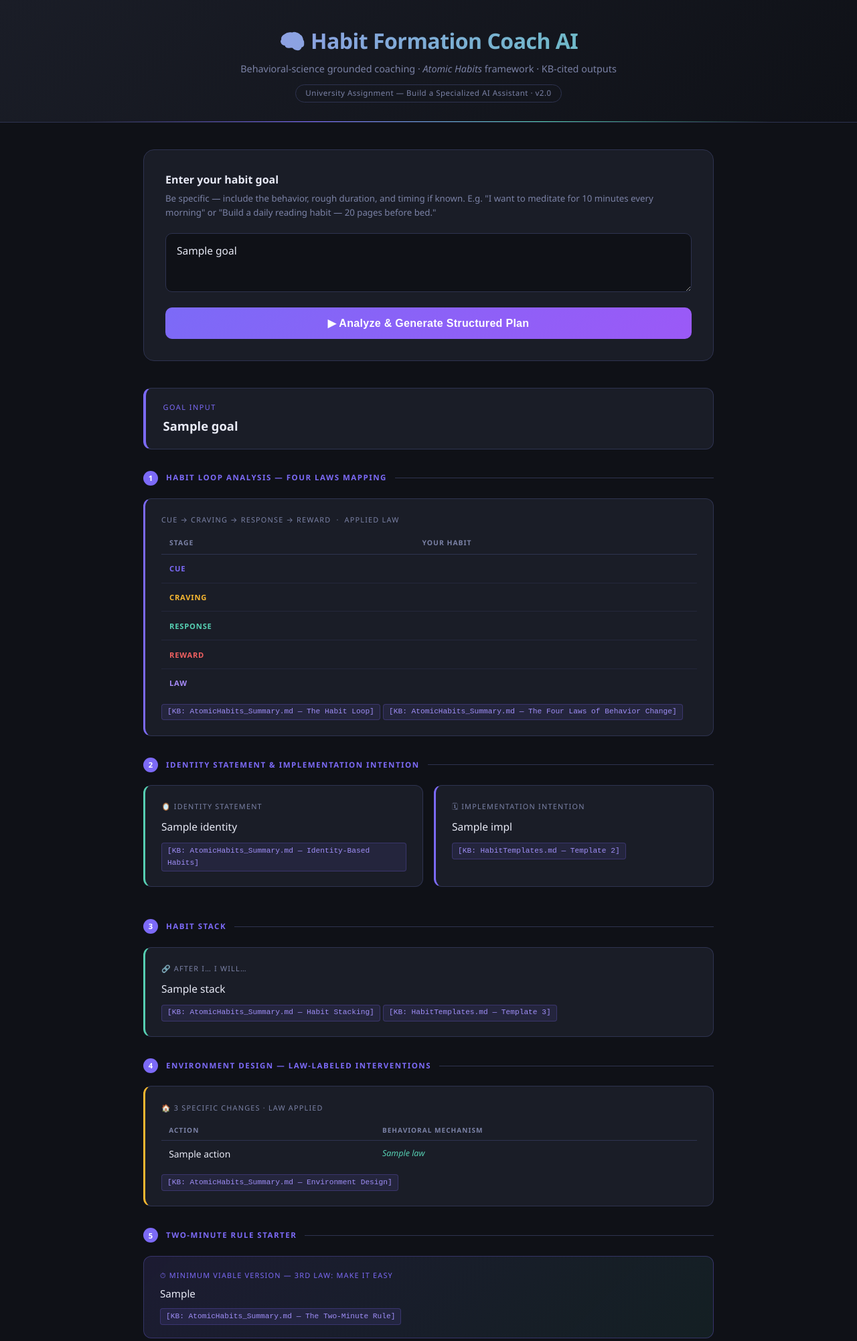
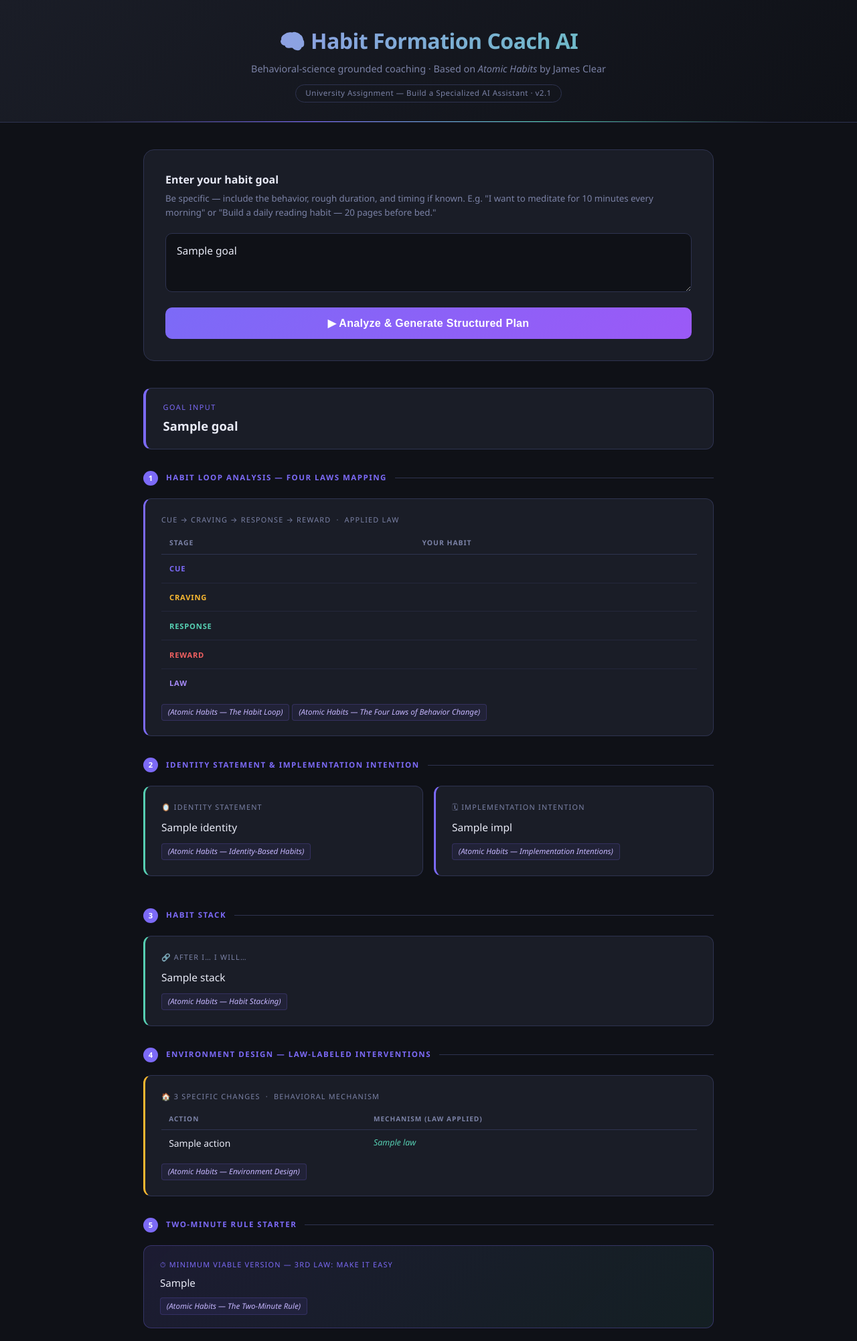
Before and after one commit to PragatiAN1109/habit-formation-coach-ai, a Flask app: template app/templates/index.html in a window 1280 px wide. Shown: the top 2002 px of the page at 67% size. Run offline with Flask 3, Linux system fonts and the light colour scheme; the template is opened without the code that fills it: most values are stand-ins (such as "Sample title", 1, 10 or a date in 2020).

Commit message:
refactor(app): update index.html v2.1 — academic citation tags, no KB file references, "References" panel

```diff
--- a/app/templates/index.html
+++ b/app/templates/index.html
@@ -136,14 +136,30 @@
     .card.accent-left  { border-left: 3px solid var(--accent); }
     .card.accent-teal  { border-left: 3px solid var(--accent2); }
     .card.accent-gold  { border-left: 3px solid var(--accent3); }
-    .card.accent-red   { border-left: 3px solid var(--danger); }
 
     .card-label {
       font-size: 0.68rem; text-transform: uppercase;
       letter-spacing: 1.2px; color: var(--muted); margin-bottom: 0.6rem;
     }
     .card-body { font-size: 0.97rem; color: var(--text); line-height: 1.65; }
-    .card-body strong { color: #a78bfa; }
+
+    /* ── Citation tag — academic style ──────────────── */
+    .cite {
+      display: inline-block; margin-top: 0.65rem;
+      font-size: 0.72rem; color: #c4b5fd;
+      background: rgba(124,106,247,0.08);
+      border: 1px solid rgba(124,106,247,0.2);
+      border-radius: 4px; padding: 0.15rem 0.55rem;
+      font-style: italic;
+    }
+    .cite-nonbook {
+      display: inline-block; margin-top: 0.65rem;
+      font-size: 0.72rem; color: var(--muted);
+      background: rgba(123,130,166,0.08);
+      border: 1px solid rgba(123,130,166,0.2);
+      border-radius: 4px; padding: 0.15rem 0.55rem;
+      font-style: italic;
+    }
 
     /* ── Habit Loop Table ────────────────────────────── */
     .loop-table { width: 100%; border-collapse: collapse; font-size: 0.88rem; margin-top: 0.5rem; }
@@ -155,17 +171,14 @@
     }
     .loop-table td { padding: 0.6rem 0.75rem; border-bottom: 1px solid rgba(46,51,80,0.5); vertical-align: top; }
     .loop-table tr:last-child td { border-bottom: none; }
-    .loop-stage {
-      font-size: 0.7rem; font-weight: 800; letter-spacing: 0.8px;
-      text-transform: uppercase; white-space: nowrap;
-    }
+    .loop-stage { font-size: 0.7rem; font-weight: 800; letter-spacing: 0.8px; text-transform: uppercase; white-space: nowrap; }
     .stage-cue      { color: #7c6af7; }
     .stage-craving  { color: #f7b731; }
     .stage-response { color: #56cfb2; }
     .stage-reward   { color: #f06060; }
     .stage-law      { color: #a78bfa; }
-    .loop-value     { color: var(--text); }
-    .loop-law       { color: #a78bfa; font-size: 0.82rem; font-style: italic; }
+    .loop-value { color: var(--text); }
+    .loop-law   { color: #a78bfa; font-size: 0.82rem; font-style: italic; }
 
     /* ── 2-col grid ──────────────────────────────────── */
     .two-col { display: grid; grid-template-columns: 1fr 1fr; gap: 1rem; margin-bottom: 1rem; }
@@ -199,23 +212,17 @@
       border-radius: 10px; padding: 0.75rem 0.25rem; text-align: center;
     }
     .t-name { font-size: 0.6rem; text-transform: uppercase; color: var(--muted); letter-spacing: 0.5px; }
-    .t-box  {
-      width: 26px; height: 26px; margin: 0.4rem auto 0;
-      border: 1.5px solid var(--border); border-radius: 5px;
-    }
+    .t-box  { width: 26px; height: 26px; margin: 0.4rem auto 0; border: 1.5px solid var(--border); border-radius: 5px; }
     .tracker-rule { font-size: 0.78rem; color: var(--muted); margin-top: 0.9rem; }
     .tracker-rule strong { color: var(--accent2); }
 
     /* ── Assessment ──────────────────────────────────── */
-    .assess-header {
-      display: flex; align-items: center; gap: 1rem;
-      margin-bottom: 1.2rem;
-    }
+    .assess-header { display: flex; align-items: center; gap: 1rem; margin-bottom: 1.2rem; }
     .score-circle {
       width: 64px; height: 64px; border-radius: 50%;
       background: conic-gradient(var(--accent) calc(var(--pct) * 1%), var(--surface2) 0);
       display: flex; align-items: center; justify-content: center;
-      flex-shrink: 0; position: relative;
+      flex-shrink: 0;
     }
     .score-inner {
       width: 50px; height: 50px; background: var(--surface);
@@ -226,13 +233,9 @@
     .assess-meta p  { font-size: 0.78rem; color: var(--muted); margin-top: 0.2rem; }
 
     .assess-block { margin-bottom: 1rem; }
-    .ab-label {
-      font-size: 0.65rem; font-weight: 700; text-transform: uppercase;
-      letter-spacing: 1.2px; margin-bottom: 0.4rem;
-    }
+    .ab-label { font-size: 0.65rem; font-weight: 700; text-transform: uppercase; letter-spacing: 1.2px; margin-bottom: 0.4rem; }
     .ab-label.green { color: var(--accent2); }
     .ab-label.gold  { color: var(--accent3); }
-    .ab-label.red   { color: var(--danger); }
 
     .assess-list { list-style: none; padding: 0; }
     .assess-list li {
@@ -253,22 +256,16 @@
     }
     .risk-label { font-size: 0.67rem; text-transform: uppercase; letter-spacing: 1.2px; color: var(--danger); margin-bottom: 0.5rem; }
     .risk-body  { font-size: 0.9rem; color: #f0c0c0; line-height: 1.6; }
-    .risk-cite  { font-size: 0.75rem; color: var(--danger); font-family: var(--mono); margin-top: 0.5rem; opacity: 0.8; }
+    .risk-cite  { font-size: 0.73rem; color: #c4b5fd; font-style: italic; margin-top: 0.5rem; }
 
-    /* ── Citations ───────────────────────────────────── */
+    /* ── Citations panel ─────────────────────────────── */
     .citations {
       background: var(--surface2); border: 1px solid var(--border);
       border-radius: 12px; padding: 1.2rem 1.5rem; margin-top: 1.5rem;
     }
     .citations h4 { font-size: 0.67rem; text-transform: uppercase; letter-spacing: 1.2px; color: var(--muted); margin-bottom: 0.8rem; }
-    .cite-grid { display: flex; flex-direction: column; gap: 0.3rem; }
-    .cite-item { font-size: 0.75rem; color: #9f8ef7; font-family: var(--mono); }
-
-    /* ── KB cite tag ─────────────────────────────────── */
-    .kb { display: inline-block; margin-top: 0.65rem; font-size: 0.7rem;
-          color: #9f8ef7; background: rgba(124,106,247,0.1);
-          border: 1px solid rgba(124,106,247,0.25); border-radius: 4px;
-          padding: 0.15rem 0.5rem; font-family: var(--mono); }
+    .cite-grid { display: flex; flex-direction: column; gap: 0.35rem; }
+    .cite-item { font-size: 0.78rem; color: #c4b5fd; font-style: italic; }
 
     footer {
       text-align: center; padding: 2.5rem 1rem;
@@ -281,8 +278,8 @@
 
 <header>
   <h1>🧠 Habit Formation Coach AI</h1>
-  <p>Behavioral-science grounded coaching · <em>Atomic Habits</em> framework · KB-cited outputs</p>
-  <span class="badge">University Assignment — Build a Specialized AI Assistant · v2.0</span>
+  <p>Behavioral-science grounded coaching · Based on <em>Atomic Habits</em> by James Clear</p>
+  <span class="badge">University Assignment — Build a Specialized AI Assistant · v2.1</span>
 </header>
 
 <main>
@@ -313,30 +310,15 @@
     <table class="loop-table">
       <thead><tr><th>Stage</th><th>Your Habit</th></tr></thead>
       <tbody>
-        <tr>
-          <td><span class="loop-stage stage-cue">Cue</span></td>
-          <td><span class="loop-value">{{ plan.loop.cue }}</span></td>
-        </tr>
-        <tr>
-          <td><span class="loop-stage stage-craving">Craving</span></td>
-          <td><span class="loop-value">{{ plan.loop.craving }}</span></td>
-        </tr>
-        <tr>
-          <td><span class="loop-stage stage-response">Response</span></td>
-          <td><span class="loop-value">{{ plan.loop.response }}</span></td>
-        </tr>
-        <tr>
-          <td><span class="loop-stage stage-reward">Reward</span></td>
-          <td><span class="loop-value">{{ plan.loop.reward }}</span></td>
-        </tr>
-        <tr>
-          <td><span class="loop-stage stage-law">Law</span></td>
-          <td><span class="loop-law">{{ plan.loop.law }}</span></td>
-        </tr>
+        <tr><td><span class="loop-stage stage-cue">Cue</span></td><td><span class="loop-value">{{ plan.loop.cue }}</span></td></tr>
+        <tr><td><span class="loop-stage stage-craving">Craving</span></td><td><span class="loop-value">{{ plan.loop.craving }}</span></td></tr>
+        <tr><td><span class="loop-stage stage-response">Response</span></td><td><span class="loop-value">{{ plan.loop.response }}</span></td></tr>
+        <tr><td><span class="loop-stage stage-reward">Reward</span></td><td><span class="loop-value">{{ plan.loop.reward }}</span></td></tr>
+        <tr><td><span class="loop-stage stage-law">Law</span></td><td><span class="loop-law">{{ plan.loop.law }}</span></td></tr>
       </tbody>
     </table>
-    <span class="kb">[KB: AtomicHabits_Summary.md — The Habit Loop]</span>
-    <span class="kb">[KB: AtomicHabits_Summary.md — The Four Laws of Behavior Change]</span>
+    <span class="cite">(Atomic Habits — The Habit Loop)</span>
+    <span class="cite">(Atomic Habits — The Four Laws of Behavior Change)</span>
   </div>
 
   <!-- ════ SECTION 2: IDENTITY + IMPLEMENTATION ════ -->
@@ -345,12 +327,12 @@
     <div class="card accent-teal">
       <div class="card-label">🪞 Identity Statement</div>
       <div class="card-body">{{ plan.identity }}</div>
-      <span class="kb">[KB: AtomicHabits_Summary.md — Identity-Based Habits]</span>
+      <span class="cite">(Atomic Habits — Identity-Based Habits)</span>
     </div>
     <div class="card accent-left">
       <div class="card-label">🗓 Implementation Intention</div>
       <div class="card-body">{{ plan.impl }}</div>
-      <span class="kb">[KB: HabitTemplates.md — Template 2]</span>
+      <span class="cite">(Atomic Habits — Implementation Intentions)</span>
     </div>
   </div>
 
@@ -359,26 +341,22 @@
   <div class="card accent-teal">
     <div class="card-label">🔗 After I… I will…</div>
     <div class="card-body">{{ plan.stack }}</div>
-    <span class="kb">[KB: AtomicHabits_Summary.md — Habit Stacking]</span>
-    <span class="kb">[KB: HabitTemplates.md — Template 3]</span>
+    <span class="cite">(Atomic Habits — Habit Stacking)</span>
   </div>
 
   <!-- ════ SECTION 4: ENVIRONMENT DESIGN ════ -->
   <div class="section-divider"><div class="num">4</div><h3>Environment Design — Law-Labeled Interventions</h3></div>
   <div class="card accent-gold">
-    <div class="card-label">🏠 3 Specific Changes · Law Applied</div>
+    <div class="card-label">🏠 3 Specific Changes &nbsp;·&nbsp; Behavioral Mechanism</div>
     <table class="env-table">
-      <thead><tr><th>Action</th><th>Behavioral Mechanism</th></tr></thead>
+      <thead><tr><th>Action</th><th>Mechanism (Law Applied)</th></tr></thead>
       <tbody>
         {% for action, law in plan.env_tips %}
-        <tr>
-          <td class="env-action">{{ action }}</td>
-          <td class="env-law">{{ law }}</td>
-        </tr>
+        <tr><td class="env-action">{{ action }}</td><td class="env-law">{{ law }}</td></tr>
         {% endfor %}
       </tbody>
     </table>
-    <span class="kb">[KB: AtomicHabits_Summary.md — Environment Design]</span>
+    <span class="cite">(Atomic Habits — Environment Design)</span>
   </div>
 
   <!-- ════ SECTION 5: TWO-MINUTE RULE ════ -->
@@ -386,13 +364,13 @@
   <div class="two-min">
     <div class="tm-label">⏱ Minimum Viable Version — 3rd Law: Make It Easy</div>
     <div class="tm-body">{{ plan.two_min }}</div>
-    <span class="kb">[KB: AtomicHabits_Summary.md — The Two-Minute Rule]</span>
+    <span class="cite">(Atomic Habits — The Two-Minute Rule)</span>
   </div>
 
   <!-- ════ SECTION 6: WEEKLY TRACKER ════ -->
   <div class="section-divider"><div class="num">6</div><h3>Weekly Tracker — Week 1</h3></div>
   <div class="card">
-    <div class="card-label">📊 Consistency Log · Target: 5 / 7 minimum</div>
+    <div class="card-label">📊 Consistency Log &nbsp;·&nbsp; Target: 5 / 7 minimum</div>
     <div class="tracker-wrap">
       {% for day in plan.tracker %}
       <div class="tracker-day">
@@ -402,8 +380,7 @@
       {% endfor %}
     </div>
     <p class="tracker-rule"><strong>Never miss twice.</strong> One miss is a data point. Two misses is the beginning of a new (bad) habit.</p>
-    <span class="kb">[KB: AtomicHabits_Summary.md — Tracking and Measurement]</span>
-    <span class="kb">[KB: HabitTemplates.md — Template 5]</span>
+    <span class="cite">(Atomic Habits — Habit Tracking)</span>
   </div>
 
   <!-- ════ SECTION 7: ASSESSMENT ════ -->
@@ -432,7 +409,7 @@
         {% for g in plan.assess.gaps %}<li>{{ g }}</li>{% endfor %}
       </ul>
     </div>
-    <span class="kb">[KB: AtomicHabits_Summary.md — The Four Laws of Behavior Change]</span>
+    <span class="cite">(Atomic Habits — The Four Laws of Behavior Change)</span>
   </div>
 
   <!-- ════ SECTION 8: BEHAVIORAL RISK ════ -->
@@ -443,9 +420,9 @@
     <div class="risk-cite">{{ plan.risk_cite }}</div>
   </div>
 
-  <!-- ════ KB CITATIONS ════ -->
+  <!-- ════ CITATIONS PANEL ════ -->
   <div class="citations">
-    <h4>Knowledge Base Citations — This Plan</h4>
+    <h4>References — This Plan</h4>
     <div class="cite-grid">
       {% for c in plan.citations %}
         <span class="cite-item">{{ c }}</span>
@@ -458,7 +435,7 @@
 </main>
 
 <footer>
-  Habit Formation Coach AI &nbsp;·&nbsp; v2.0 &nbsp;·&nbsp;
+  Habit Formation Coach AI &nbsp;·&nbsp; v2.1 &nbsp;·&nbsp;
   Based on <em>Atomic Habits</em> by James Clear &nbsp;·&nbsp;
   Top 25% Quality Standard &nbsp;·&nbsp; MIT License
 </footer>
```
